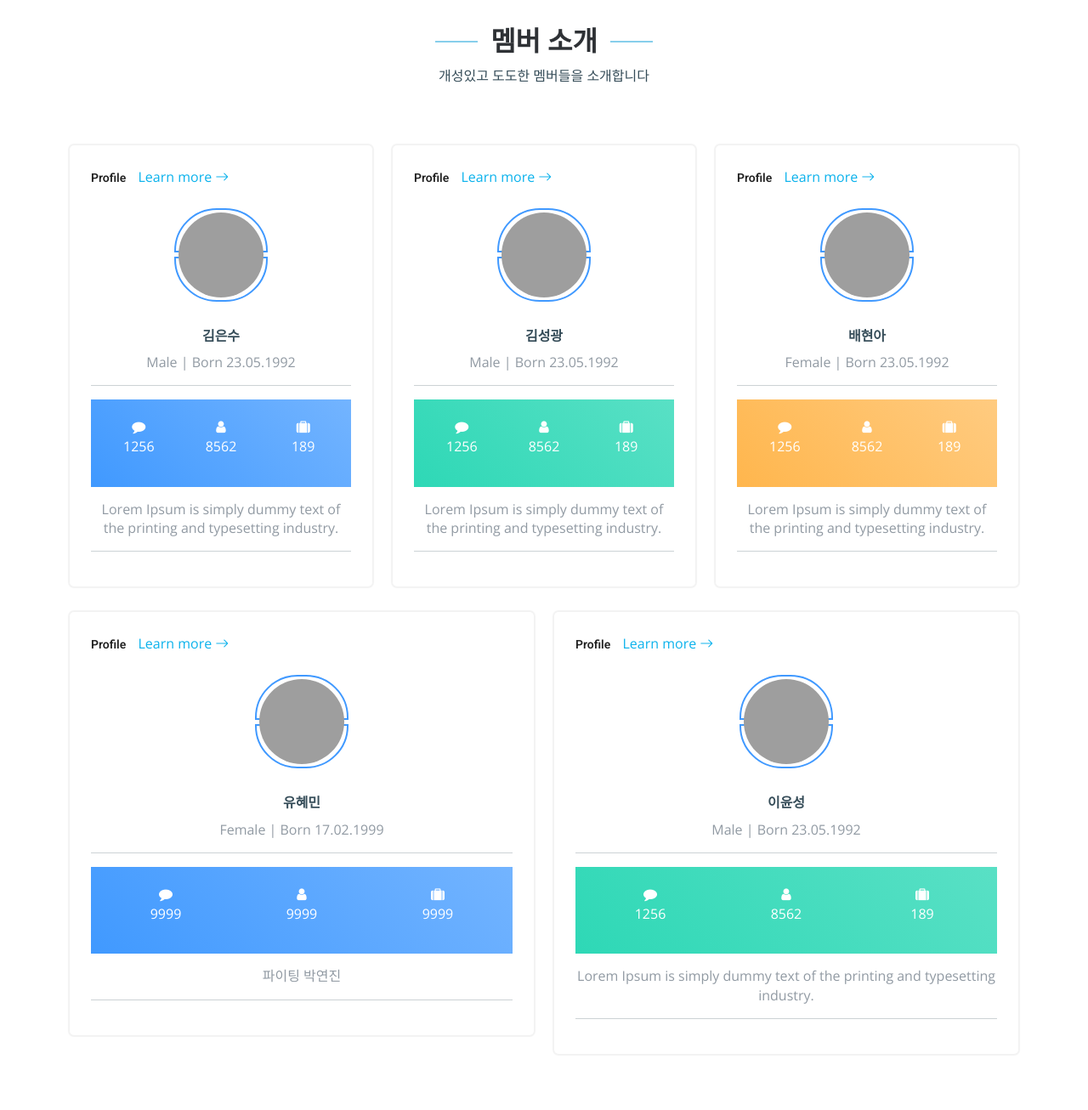
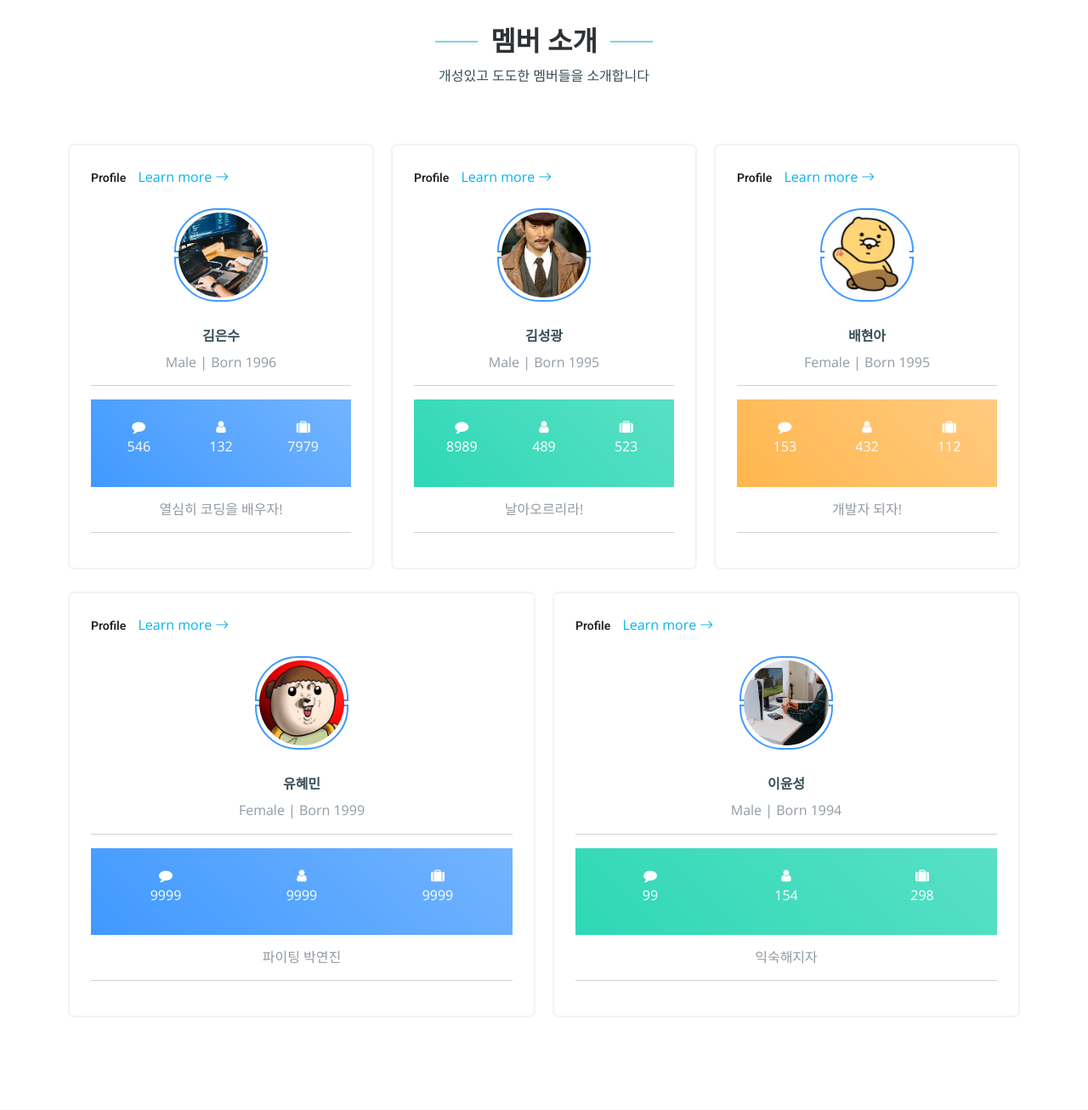
Before and after one commit to misily/a-4TeamProject, a Flask app: page / in a window 1280 px wide. Shown: the part 1651-2957 px from the top of the page at 85% size. Run offline with Flask 2, Linux system fonts and the light colour scheme; data that the repository does not hold is empty; some libraries are stand-ins or nearby versions; grey boxes are pictures that could not be loaded.

Commit message:
Update index.html
사진 변경 및 텍스트 수정

```diff
--- a/templates/index.html
+++ b/templates/index.html
@@ -162,30 +162,30 @@
               </div>
               <div class="card-block">
                 <div class="user-image">
-                  <img src="https://bootdey.com/img/Content/avatar/avatar7.png" class="img-radius"
+                  <img src="assets/img/은수.jpg" class="img-radius"
                     alt="User-Profile-Image">
                 </div>
                 <h6 class="f-w-600 m-t-25 m-b-10">김은수</h6>
-                <p class="text-muted">Male | Born 23.05.1992</p>
+                <p class="text-muted">Male | Born 1996</p>
                 <hr>
 
                 <div class="bg-c-blue counter-block m-t-10 p-20">
                   <div class="row">
                     <div class="col-4">
                       <i class="fa fa-comment"></i>
-                      <p>1256</p>
+                      <p>546</p>
                     </div>
                     <div class="col-4">
                       <i class="fa fa-user"></i>
-                      <p>8562</p>
+                      <p>132</p>
                     </div>
                     <div class="col-4">
                       <i class="fa fa-suitcase"></i>
-                      <p>189</p>
+                      <p>7979</p>
                     </div>
                   </div>
                 </div>
-                <p class="m-t-15 text-muted">Lorem Ipsum is simply dummy text of the printing and typesetting industry.
+                <p class="m-t-15 text-muted">열심히 코딩을 배우자!
                 </p>
                 <hr>
               </div>
@@ -201,30 +201,30 @@
               </div>
               <div class="card-block">
                 <div class="user-image">
-                  <img src="https://bootdey.com/img/Content/avatar/avatar6.png" class="img-radius"
+                  <img src="assets/img/성광.jpg" class="img-radius"
                     alt="User-Profile-Image">
                 </div>
                 <h6 class="f-w-600 m-t-25 m-b-10">김성광</h6>
-                <p class="text-muted">Male | Born 23.05.1992</p>
+                <p class="text-muted">Male | Born 1995</p>
                 <hr>
 
                 <div class="bg-c-green counter-block m-t-10 p-20">
                   <div class="row">
                     <div class="col-4">
                       <i class="fa fa-comment"></i>
-                      <p>1256</p>
+                      <p>8989</p>
                     </div>
                     <div class="col-4">
                       <i class="fa fa-user"></i>
-                      <p>8562</p>
+                      <p>489</p>
                     </div>
                     <div class="col-4">
                       <i class="fa fa-suitcase"></i>
-                      <p>189</p>
+                      <p>523</p>
                     </div>
                   </div>
                 </div>
-                <p class="m-t-15 text-muted">Lorem Ipsum is simply dummy text of the printing and typesetting industry.
+                <p class="m-t-15 text-muted">날아오르리라!
                 </p>
                 <hr>
               </div>
@@ -240,29 +240,29 @@
               </div>
               <div class="card-block">
                 <div class="user-image">
-                  <img src="https://bootdey.com/img/Content/avatar/avatar1.png" class="img-radius"
+                  <img src="assets/img/현아.jpg" class="img-radius"
                     alt="User-Profile-Image">
                 </div>
                 <h6 class="f-w-600 m-t-25 m-b-10">배현아</h6>
-                <p class="text-muted">Female | Born 23.05.1992</p>
+                <p class="text-muted">Female | Born 1995</p>
                 <hr>
                 <div class="bg-c-yellow counter-block m-t-10 p-20">
                   <div class="row">
                     <div class="col-4">
                       <i class="fa fa-comment"></i>
-                      <p>1256</p>
+                      <p>153</p>
                     </div>
                     <div class="col-4">
                       <i class="fa fa-user"></i>
-                      <p>8562</p>
+                      <p>432</p>
                     </div>
                     <div class="col-4">
                       <i class="fa fa-suitcase"></i>
-                      <p>189</p>
+                      <p>112</p>
                     </div>
                   </div>
                 </div>
-                <p class="m-t-15 text-muted">Lorem Ipsum is simply dummy text of the printing and typesetting industry.
+                <p class="m-t-15 text-muted">개발자 되자!
                 </p>
                 <hr>
               </div>
@@ -279,11 +279,11 @@
               </div>
               <div class="card-block">
                 <div class="user-image">
-                  <img src="https://bootdey.com/img/Content/avatar/avatar7.png" class="img-radius"
+                  <img src="assets/img/혜민.jpg" class="img-radius"
                     alt="User-Profile-Image">
                 </div>
                 <h6 class="f-w-600 m-t-25 m-b-10">유혜민</h6>
-                <p class="text-muted">Female | Born 17.02.1999</p>
+                <p class="text-muted">Female | Born 1999</p>
                 <hr>
 
                 <div class="bg-c-blue counter-block m-t-10 p-20">
@@ -318,30 +318,30 @@
               </div>
               <div class="card-block">
                 <div class="user-image">
-                  <img src="https://bootdey.com/img/Content/avatar/avatar6.png" class="img-radius"
+                  <img src="assets/img/윤성.jpg" class="img-radius"
                     alt="User-Profile-Image">
                 </div>
                 <h6 class="f-w-600 m-t-25 m-b-10">이윤성</h6>
-                <p class="text-muted">Male | Born 23.05.1992</p>
+                <p class="text-muted">Male | Born 1994</p>
                 <hr>
 
                 <div class="bg-c-green counter-block m-t-10 p-20">
                   <div class="row">
                     <div class="col-4">
                       <i class="fa fa-comment"></i>
-                      <p>1256</p>
+                      <p>99</p>
                     </div>
                     <div class="col-4">
                       <i class="fa fa-user"></i>
-                      <p>8562</p>
+                      <p>154</p>
                     </div>
                     <div class="col-4">
                       <i class="fa fa-suitcase"></i>
-                      <p>189</p>
+                      <p>298</p>
                     </div>
                   </div>
                 </div>
-                <p class="m-t-15 text-muted">Lorem Ipsum is simply dummy text of the printing and typesetting industry.
+                <p class="m-t-15 text-muted">익숙해지자
                 </p>
                 <hr>
               </div>
```
